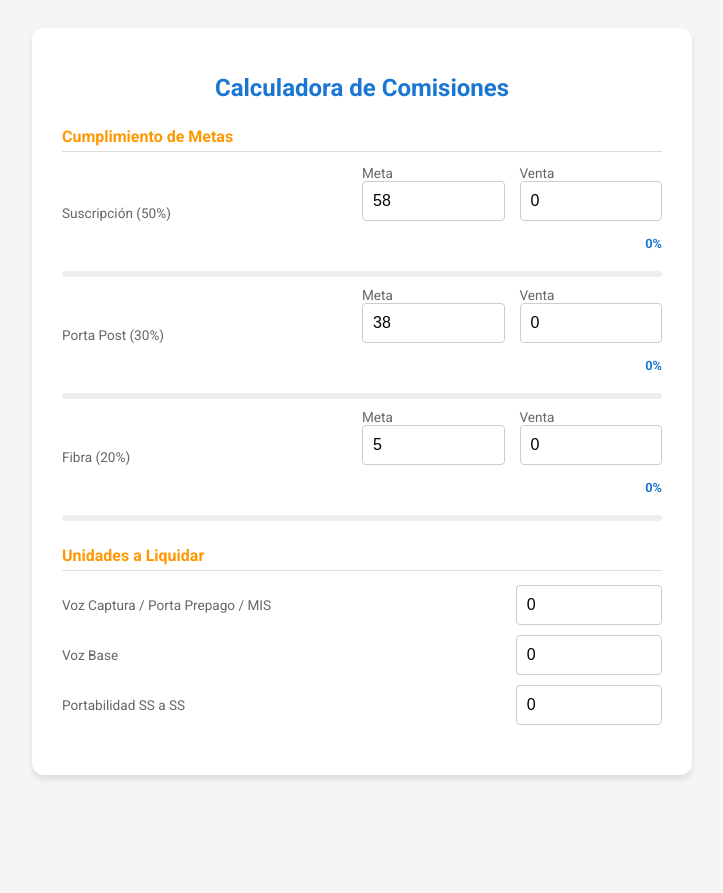
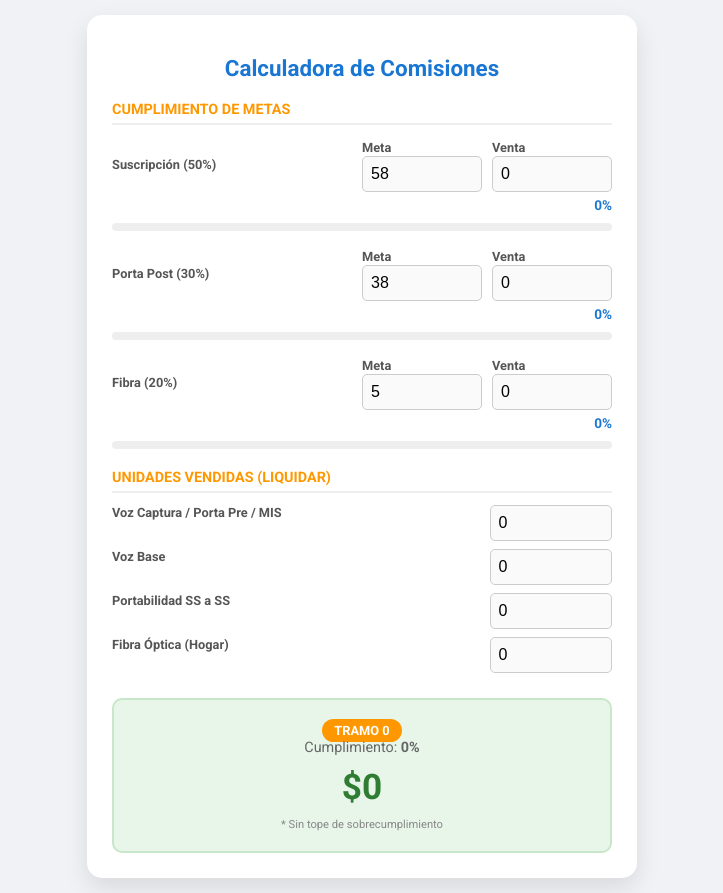
Before and after one commit to nilosar/mi-calculadora, a plain HTML site: page index.html in a window 1280 px wide. Shown: the whole page, without its empty margins (278-1001 px from the left). Before the commit the page ends 803 px from the top, so only its background shows below. Drawn offline with Linux system fonts and the light colour scheme.

Commit message:
Add files via upload

```diff
--- a/index.html
+++ b/index.html
@@ -3,122 +3,32 @@
 <head>
     <meta charset="UTF-8">
     <meta name="viewport" content="width=device-width, initial-scale=1.0">
-    <title>Calculadora de Comisiones Pro</title>
-    <link href="https://fonts.googleapis.com/css2?family=Roboto:wght@300;400;500;700&display=swap" rel="stylesheet">
+    <title>Calculadora Comisiones OK</title>
+    <link href="https://fonts.googleapis.com/css2?family=Roboto:wght@400;700&display=swap" rel="stylesheet">
     <style>
         :root {
-            --md-blue: #1976D2;
-            --md-orange: #FF9800;
-            --md-bg: #F5F5F5;
-            --md-card: #FFFFFF;
-            --md-text: #212121;
-            --md-shadow: 0 4px 6px rgba(0,0,0,0.1);
+            --blue: #1976D2; --orange: #FF9800; --green: #2E7D32; --bg: #f0f2f5;
         }
+        body { font-family: 'Roboto', sans-serif; background: var(--bg); display: flex; justify-content: center; padding: 15px; margin: 0; }
+        .card { background: white; width: 100%; max-width: 500px; padding: 25px; border-radius: 15px; box-shadow: 0 10px 25px rgba(0,0,0,0.1); }
+        h1 { color: var(--blue); text-align: center; font-size: 1.4rem; margin-bottom: 20px; }
+        h2 { color: var(--orange); font-size: 0.9rem; text-transform: uppercase; border-bottom: 2px solid #eee; padding-bottom: 5px; margin-top: 20px; }
 
-        body {
-            font-family: 'Roboto', sans-serif;
-            background-color: var(--md-bg);
-            display: flex;
-            justify-content: center;
-            padding: 20px;
-        }
+        .grid { display: grid; grid-template-columns: 2fr 1fr 1fr; gap: 10px; align-items: center; margin-bottom: 15px; }
+        .grid-units { display: grid; grid-template-columns: 3fr 1fr; gap: 10px; margin-bottom: 8px; }
 
-        .card {
-            background: var(--md-card);
-            width: 100%;
-            max-width: 600px;
-            padding: 30px;
-            border-radius: 12px;
-            box-shadow: var(--md-shadow);
-        }
+        label { font-size: 0.8rem; color: #555; font-weight: bold; }
+        input { width: 100%; padding: 8px; border: 1px solid #ccc; border-radius: 5px; font-size: 1rem; box-sizing: border-box; background: #fafafa; }
+        input:focus { outline: none; border-color: var(--blue); background: #fff; }
 
-        h1 { color: var(--md-blue); text-align: center; font-size: 1.5rem; }
-        h2 { color: var(--md-orange); font-size: 1rem; margin-top: 25px; border-bottom: 1px solid #ddd; padding-bottom: 5px; }
+        .progress-bg { grid-column: span 3; height: 8px; background: #eee; border-radius: 4px; overflow: hidden; position: relative; }
+        .progress-bar { height: 100%; width: 0%; background: var(--blue); transition: width 0.3s; }
+        .perc-text { grid-column: span 3; text-align: right; font-size: 0.85rem; font-weight: bold; color: var(--blue); margin-top: -5px; }
 
-        .input-group {
-            display: grid;
-            grid-template-columns: 2fr 1fr 1fr;
-            gap: 15px;
-            margin-bottom: 10px;
-            align-items: end;
-        }
-
-        .unit-group {
-            display: grid;
-            grid-template-columns: 3fr 1fr;
-            gap: 15px;
-            margin-bottom: 10px;
-            align-items: center;
-        }
-
-        label { font-size: 0.85rem; color: #666; display: block; }
-        input {
-            width: 100%;
-            padding: 10px;
-            border: 1px solid #ccc;
-            border-radius: 4px;
-            font-size: 1rem;
-            box-sizing: border-box;
-        }
-
-        .progress-container {
-            grid-column: span 3;
-            height: 6px;
-            background: #eee;
-            border-radius: 3px;
-            margin-top: 5px;
-        }
-
-        .progress-bar {
-            height: 100%;
-            width: 0%;
-            background: var(--md-blue);
-            border-radius: 3px;
-            transition: width 0.3s;
-        }
-
-        .perc-label {
-            grid-column: span 3;
-            text-align: right;
-            font-size: 0.8rem;
-            font-weight: bold;
-            color: var(--md-blue);
-        }
-
-        button {
-            width: 100%;
-            padding: 15px;
-            background: var(--md-blue);
-            color: white;
-            border: none;
-            border-radius: 4px;
-            font-weight: bold;
-            cursor: pointer;
-            margin-top: 20px;
-        }
-
-        .result-panel {
-            margin-top: 20px;
-            padding: 20px;
-            background: #E8F5E9;
-            border-radius: 8px;
-            text-align: center;
-        }
-
-        .total-amount {
-            font-size: 2rem;
-            color: #2E7D32;
-            font-weight: bold;
-            margin: 10px 0;
-        }
-
-        .tramo-badge {
-            background: var(--md-orange);
-            color: white;
-            padding: 5px 15px;
-            border-radius: 20px;
-            font-size: 0.9rem;
-        }
+        .result-box { margin-top: 25px; padding: 20px; background: #e8f5e9; border-radius: 10px; text-align: center; border: 2px solid #c8e6c9; }
+        .tramo-tag { background: var(--orange); color: white; padding: 4px 12px; border-radius: 20px; font-size: 0.8rem; font-weight: bold; }
+        .total-money { font-size: 2.2rem; color: var(--green); font-weight: bold; margin: 10px 0; }
+        .ponderado-info { color: #666; font-size: 0.9rem; }
     </style>
 </head>
 <body>
@@ -127,42 +37,94 @@
     <h1>Calculadora de Comisiones</h1>
 
     <h2>Cumplimiento de Metas</h2>
-
-    <div class="input-group">
-        <div><label>Suscripción (50%)</label></div>
-        <div><label>Meta</label><input type="number" id="m_susc" value="58" oninput="calcularTodo()"></div>
-        <div><label>Venta</label><input type="number" id="v_susc" value="0" oninput="calcularTodo()"></div>
-        <div class="perc-label" id="txt_p_susc">0%</div>
-        <div class="progress-container"><div id="bar_susc" class="progress-bar"></div></div>
+    <div class="grid">
+        <label>Suscripción (50%)</label>
+        <div><label>Meta</label><input type="number" id="m_susc" value="58" onkeyup="ejecutarCalculo()"></div>
+        <div><label>Venta</label><input type="number" id="v_susc" value="0" onkeyup="ejecutarCalculo()"></div>
+        <div class="perc-text" id="t_susc">0%</div>
+        <div class="progress-bg"><div class="progress-bar" id="b_susc"></div></div>
+    </div>
+    <div class="grid">
+        <label>Porta Post (30%)</label>
+        <div><label>Meta</label><input type="number" id="m_porta" value="38" onkeyup="ejecutarCalculo()"></div>
+        <div><label>Venta</label><input type="number" id="v_porta" value="0" onkeyup="ejecutarCalculo()"></div>
+        <div class="perc-text" id="t_porta">0%</div>
+        <div class="progress-bg"><div class="progress-bar" id="b_porta"></div></div>
+    </div>
+    <div class="grid">
+        <label>Fibra (20%)</label>
+        <div><label>Meta</label><input type="number" id="m_fibra" value="5" onkeyup="ejecutarCalculo()"></div>
+        <div><label>Venta</label><input type="number" id="v_fibra" value="0" onkeyup="ejecutarCalculo()"></div>
+        <div class="perc-text" id="t_fibra">0%</div>
+        <div class="progress-bg"><div class="progress-bar" id="b_fibra"></div></div>
     </div>
 
-    <div class="input-group">
-        <div><label>Porta Post (30%)</label></div>
-        <div><label>Meta</label><input type="number" id="m_porta" value="38" oninput="calcularTodo()"></div>
-        <div><label>Venta</label><input type="number" id="v_porta" value="0" oninput="calcularTodo()"></div>
-        <div class="perc-label" id="txt_p_porta">0%</div>
-        <div class="progress-container"><div id="bar_porta" class="progress-bar"></div></div>
+    <h2>Unidades Vendidas (Liquidar)</h2>
+    <div class="grid-units">
+        <label>Voz Captura / Porta Pre / MIS</label>
+        <input type="number" id="u_cap" value="0" onkeyup="ejecutarCalculo()">
+    </div>
+    <div class="grid-units">
+        <label>Voz Base</label>
+        <input type="number" id="u_base" value="0" onkeyup="ejecutarCalculo()">
+    </div>
+    <div class="grid-units">
+        <label>Portabilidad SS a SS</label>
+        <input type="number" id="u_ss" value="0" onkeyup="ejecutarCalculo()">
+    </div>
+    <div class="grid-units">
+        <label>Fibra Óptica (Hogar)</label>
+        <input type="number" id="u_fib" value="0" onkeyup="ejecutarCalculo()">
     </div>
 
-    <div class="input-group">
-        <div><label>Fibra (20%)</label></div>
-        <div><label>Meta</label><input type="number" id="m_fibra" value="5" oninput="calcularTodo()"></div>
-        <div><label>Venta</label><input type="number" id="v_fibra" value="0" oninput="calcularTodo()"></div>
-        <div class="perc-label" id="txt_p_fibra">0%</div>
-        <div class="progress-container"><div id="bar_fibra" class="progress-bar"></div></div>
+    <div class="result-box">
+        <span class="tramo-tag" id="res_tramo">TRAMO 0</span>
+        <div class="ponderado-info">Cumplimiento: <strong id="res_ponderado">0%</strong></div>
+        <div class="total-money" id="res_total">$0</div>
+        <div style="font-size: 0.7rem; color: #888;">* Sin tope de sobrecumplimiento</div>
     </div>
+</div>
 
-    <h2>Unidades a Liquidar</h2>
-    <div class="unit-group">
-        <label>Voz Captura / Porta Prepago / MIS</label>
-        <input type="number" id="q_captura" value="0" oninput="calcularTodo()">
-    </div>
-    <div class="unit-group">
-        <label>Voz Base</label>
-        <input type="number" id="q_base" value="0" oninput="calcularTodo()">
-    </div>
-    <div class="unit-group">
-        <label>Portabilidad SS a SS</label>
-        <input type="number" id="q_ss" value="0" oninput="calcularTodo()">
-    </div>
-    <div class="unit-group">
+<script>
+    function ejecutarCalculo() {
+        // Función para leer números sin que se rompa si está vacío
+        const leer = (id) => parseFloat(document.getElementById(id).value) || 0;
+
+        // 1. Porcentajes Individuales
+        const calcP = (idMeta, idVenta, idTxt, idBar) => {
+            const m = leer(idMeta);
+            const v = leer(idVenta);
+            const p = m > 0 ? (v / m) * 100 : 0;
+            document.getElementById(idTxt).innerText = p.toFixed(1) + '%';
+            document.getElementById(idBar).style.width = Math.min(p, 100) + '%';
+            document.getElementById(idBar).style.backgroundColor = p >= 100 ? '#2E7D32' : '#1976D2';
+            return p;
+        };
+
+        const pSusc = calcP('m_susc', 'v_susc', 't_susc', 'b_susc');
+        const pPorta = calcP('m_porta', 'v_porta', 't_porta', 'b_porta');
+        const pFibra = calcP('m_fibra', 'v_fibra', 't_fibra', 'b_fibra');
+
+        // 2. Ponderado Total (Sin límite de 130)
+        const totalPonderado = (pSusc * 0.5) + (pPorta * 0.3) + (pFibra * 0.2);
+        document.getElementById('res_ponderado').innerText = totalPonderado.toFixed(2) + '%';
+
+        // 3. Tabla de Tramos
+        let tramo = 0;
+        let pago = { cap: 0, base: 0, ss: 0, fib: 0 };
+
+        if (totalPonderado >= 116) {
+            tramo = 5; pago = { cap: 1000, base: 2000, ss: 3500, fib: 20000 };
+        } else if (totalPonderado >= 106) {
+            tramo = 4; pago = { cap: 800, base: 1500, ss: 2800, fib: 15000 };
+        } else if (totalPonderado >= 100) {
+            tramo = 3; pago = { cap: 500, base: 1000, ss: 2300, fib: 10000 };
+        } else if (totalPonderado >= 90) {
+            tramo = 2; pago = { cap: 400, base: 800, ss: 1200, fib: 6000 };
+        } else if (totalPonderado >= 80) {
+            tramo = 1; pago = { cap: 350, base: 500, ss: 800, fib: 5000 };
+        }
+
+        // 4. Multiplicación de Unidades
+        const granTotal =
+            (leer
```
